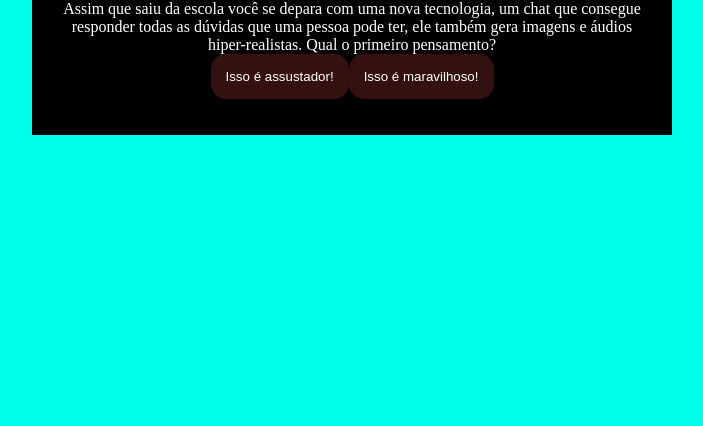
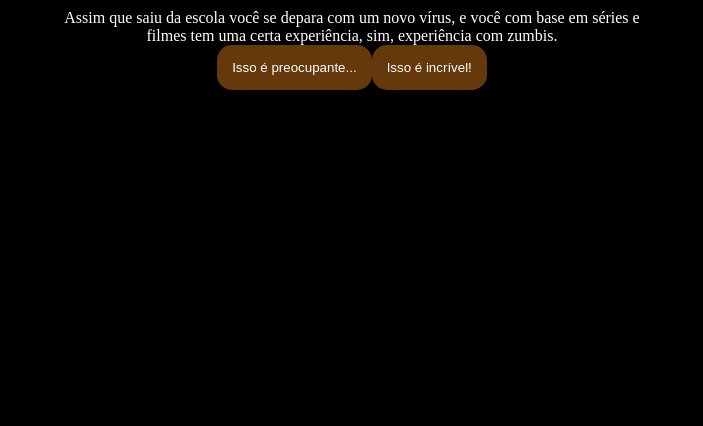
Before and after one commit to jocoski/2tri-gabriel-3b, a plain HTML site: page missao-refletindo-sobre-inteligencia-artificial-aula-11/index.html in a window 1280 px wide. Shown: the part 390-816 px from the top of the page, without its empty margins (288-991 px from the left). Drawn offline with Linux system fonts and the light colour scheme.

Commit message:
Add files via upload

```diff
--- a/missao-refletindo-sobre-inteligencia-artificial-aula-11/index.html
+++ b/missao-refletindo-sobre-inteligencia-artificial-aula-11/index.html
@@ -4,14 +4,14 @@
     <meta charset="UTF-8">
     <meta name="viewport" content="width=device-width, initial-scale=1.0">
     <link rel="stylesheet" href="style.css">
-    <title>Você decide o futuro da IA</title>
+    <title>Você decide seu futuro</title>
 </head>
 <body>
     <div class="caixa-principal">
-        <h1>Você decide o futuro da IA</h1>
+        <h1>Você decide seu futuro</h1>
         <div class="caixa-perguntas"></div>
         <div class="caixa-alternativas"></div>
-        <div class="caixa-resultado">
+        <div class="caixa-resultado"></div>
             <p class="texto-resultado"></p>
         </div>
     </div>
--- a/missao-refletindo-sobre-inteligencia-artificial-aula-11/script.js
+++ b/missao-refletindo-sobre-inteligencia-artificial-aula-11/script.js
@@ -6,67 +6,67 @@ const textoResultado = document.querySelector(".texto-resultado");
 
 const perguntas = [
     {
-        enunciado: "Assim que saiu da escola você se depara com uma nova tecnologia, um chat que consegue responder todas as dúvidas que uma pessoa pode ter, ele também gera imagens e áudios hiper-realistas. Qual o primeiro pensamento?",
+        enunciado: "Assim que saiu da escola você se depara com um novo vírus, e você com base em séries e filmes tem uma certa experiência, sim, experiência com zumbis.",
         alternativas: [
             {
-                texto: "Isso é assustador!",
-                afirmacao: "No início ficou com medo do que essa tecnologia pode fazer. "
+                texto: "Isso é preocupante...",
+                afirmacao: "No início ficou com medo do que esse vírus pode fazer. "
             },
             {
-                texto: "Isso é maravilhoso!",
-                afirmacao: "Quis saber como usar IA no seu dia a dia."
+                texto: "Isso é incrível!",
+                afirmacao: "Estava empolgado pois cada vez que assistiu ou ouviu uma história sobre zumbis, você já se imaginou em um mundo cheio deles."
             }
         ]
     },
     {
-        enunciado: "Com a descoberta desta tecnologia, chamada Inteligência Artificial, uma professora de tecnologia da escola decidiu fazer uma sequência de aulas sobre esta tecnologia. No fim de uma aula ela pede que você escreva um trabalho sobre o uso de IA em sala de aula. Qual atitude você toma?",
+        enunciado: "você se reúne com outras pessoas, umas bem experiêntes na ocasião, outras nem tanto. Assim como nos filmes, séries, história que você via, precisa ter uma pessoa para ser o líder, que atitude você toma?",
         alternativas: [
             {
-                texto: "Utiliza uma ferramenta de busca na internet que utiliza IA para que ela ajude a encontrar informações relevantes para o trabalho e explique numa linguagem que facilite o entendimento.",
-                afirmacao: "Conseguiu utilizar a IA para buscar informações úteis."
+                texto: "você se disponibiliza ser o líder, alegando ser experiênte e perito em sobrevivencia.",
+                afirmacao: "Você foi chamado para ser líder!"
             },
             {
-                texto: "Escreve o trabalho com base nas conversas que teve com colegas, algumas pesquisas na internet e conhecimentos próprios sobre o tema.",
-                afirmacao: "Sentiu mais facilidade em utilizar seus próprios recursos para escrever seu trabalho."
+                texto: "Você vota em outra pessoa para ser líder, e avisa que sua vida e a de seus companheiros, estarão nas mãos do líder",
+                afirmacao: "Outra pessoa foi escolhida líder, mas você não ficou seguro com isso."
             }
         ]
     },
     {
-        enunciado: "Após a elaboração do trabalho escrito, a professora realizou um debate entre a turma para entender como foi realizada a pesquisa e escrita. Nessa conversa também foi levantado um ponto muito importante: como a IA impacta o trabalho do futuro. Nesse debate, como você se posiciona?",
+        enunciado: "Após a escolha do novo líder, foi orientado por ele vocês se separarem para procurar um abrigo, ir atrás de comida e procurar armamentos, como você se posiciona? ",
         alternativas: [
             {
-                texto: "Defende a ideia de que a IA pode criar novas oportunidades de emprego e melhorar habilidades humanas.",
-                afirmacao: "Vem impulsionando a inovação na área de IA e luta para abrir novos caminhos profissionais com IA."
+                texto: "você ajuda o grupo.",
+                afirmacao: "Zumbis acabam aparecendo no seu caminho."
             },
             {
-                texto: "Me preocupo com as pessoas que perderão seus empregos para máquinas e defendem a importância de proteger os trabalhadores.",
-                afirmacao: "Sua preocupação com as pessoas motivou a criar um grupo de estudos entre trabalhadores para discutir meios de utilização de IA de forma ética."
+                texto: "você não ajuda seu grupo.",
+                afirmacao: "Uma pessoa de seu grupo volta correndo avizando que o resto foi incurralado por zumbis."
             }
         ]
     },
     {
-        enunciado: "Ao final da discussão, você precisou criar uma imagem no computador que representasse o que pensa sobre IA. E agora?",
+        enunciado: "Como você enfrenta os zumbis? Sozinho? Em grupo? o que vai fazer?",
         alternativas: [
             {
-                texto: "Criar uma imagem utilizando uma plataforma de design como o Paint.",
-                afirmacao: "Notou também que muitas pessoas não sabem ainda utilizar as ferramentas tradicionais e decidiu compartilhar seus conhecimentos de design utilizando ferramentas de pintura digital para iniciantes."
+                texto: "Cria um plano com seu grupo, acabando com os zumbis sem nenhuma baixa em seu grupo",
+                afirmacao: "Você volta para casa em segurança depois da luta bem sucedida com os zumbis."
             },
             {
-                texto: "Criar uma imagem utilizando um gerador de imagem de IA.",
-                afirmacao: "Acelerou o processo de criação de trabalhos utilizando geradores de imagem e agora consegue ensinar pessoas que sentem dificuldades em desenhar manualmente como utilizar também!"
+                texto: "Corre para alcançar seu grupo, se angustiando por não ter ido junto.",
+                afirmacao: "Você não chega a tempo e então uma pessoa do seu grupo é mordida e se transforma, então sobra pra você tomar atitude e matar o zumbi, que um dia foi seu amigo..."
             }
         ]
     },
     {
-        enunciado: "Você tem um trabalho em grupo de biologia para entregar na semana seguinte, o andamento do trabalho está um pouco atrasado e uma pessoa do seu grupo decidiu fazer com ajuda da IA. O problema é que o trabalho está totalmente igual ao do chat. O que você faz? ",
+        enunciado: "anos se passaram e essa imagem ainda perturba sua mente, você está pensando seriamente em ir embora, se afastar do grupo, com medo de que a mesma coisa aconteça, e que você tenha que tomar a mesma atitude.",
         alternativas: [
             {
-                texto: "Escrever comandos para o chat é uma forma de contribuir com o trabalho, por isso não é um problema utilizar o texto inteiro.",
-                afirmacao: "Infelizmente passou a utilizar a IA para fazer todas suas tarefas e agora se sente dependente da IA para tudo."
+                texto: "você decide ir embora sem dar satisfação, sem avisar nimguém, apenas desaparece de tudo, e da vida de todos",
+                afirmacao: "nesse tempo andando, tantos dias, tantos quilômetros, você encontra um refúgio de todas as pessoas que sobreviveram,então você pode viver em paz. Mas antes de viver em paz você voltou e resgatou seus outros companheiros, companheiros o qual você se arrependeu de ter deixado-os para trás."
             },
             {
-                texto: "O chat pode ser uma tecnologia muito avançada, mas é preciso manter a atenção pois toda máquina erra, por isso revisar o trabalho e contribuir com as perspectivas pessoais é essencial.",
-                afirmacao: "Percebeu que toda IA reproduz orientações baseadas na empresa que programou e muito do que o chat escrevia não refletia o que pensava e por isso sabe que os textos gerados pela IA devem servir como auxílio e não resultado final. "
+                texto: "Você vai embora, e se despede de todos seus amigos.",
+                afirmacao: "Você encontrou salvaçâo, parabéns, porém está sozinho..."
             }
         ]
     },
--- a/missao-refletindo-sobre-inteligencia-artificial-aula-11/style.css
+++ b/missao-refletindo-sobre-inteligencia-artificial-aula-11/style.css
@@ -1,7 +1,7 @@
 :root{
-    --cor-fundo: #00ffea ;
+    --cor-fundo: #000000 ;
     --cor-principal: #000000 ;
-    --cor-secundaria: #341111;
+    --cor-secundaria: #65390b;
     --cor-destaque: #ffffff;
     --cor-texto: #ffffff;
 
```
